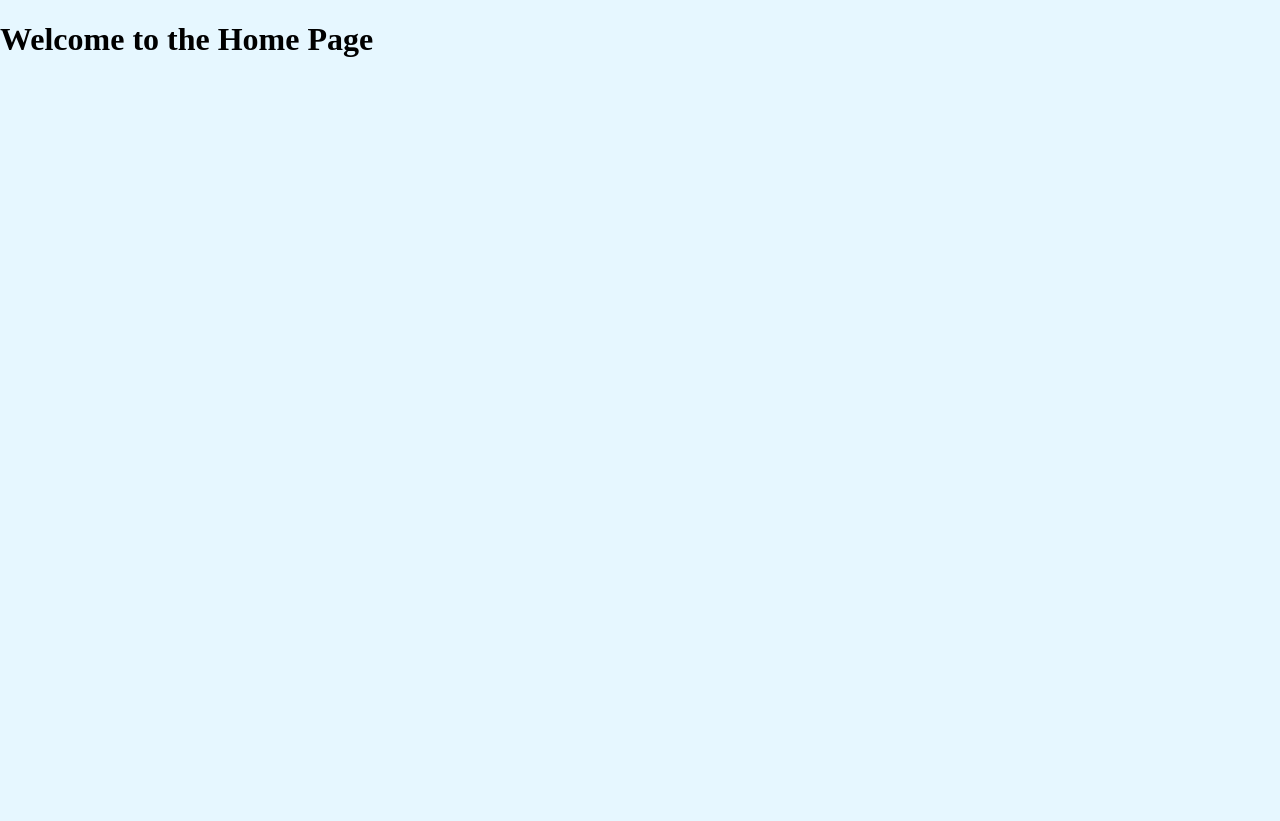
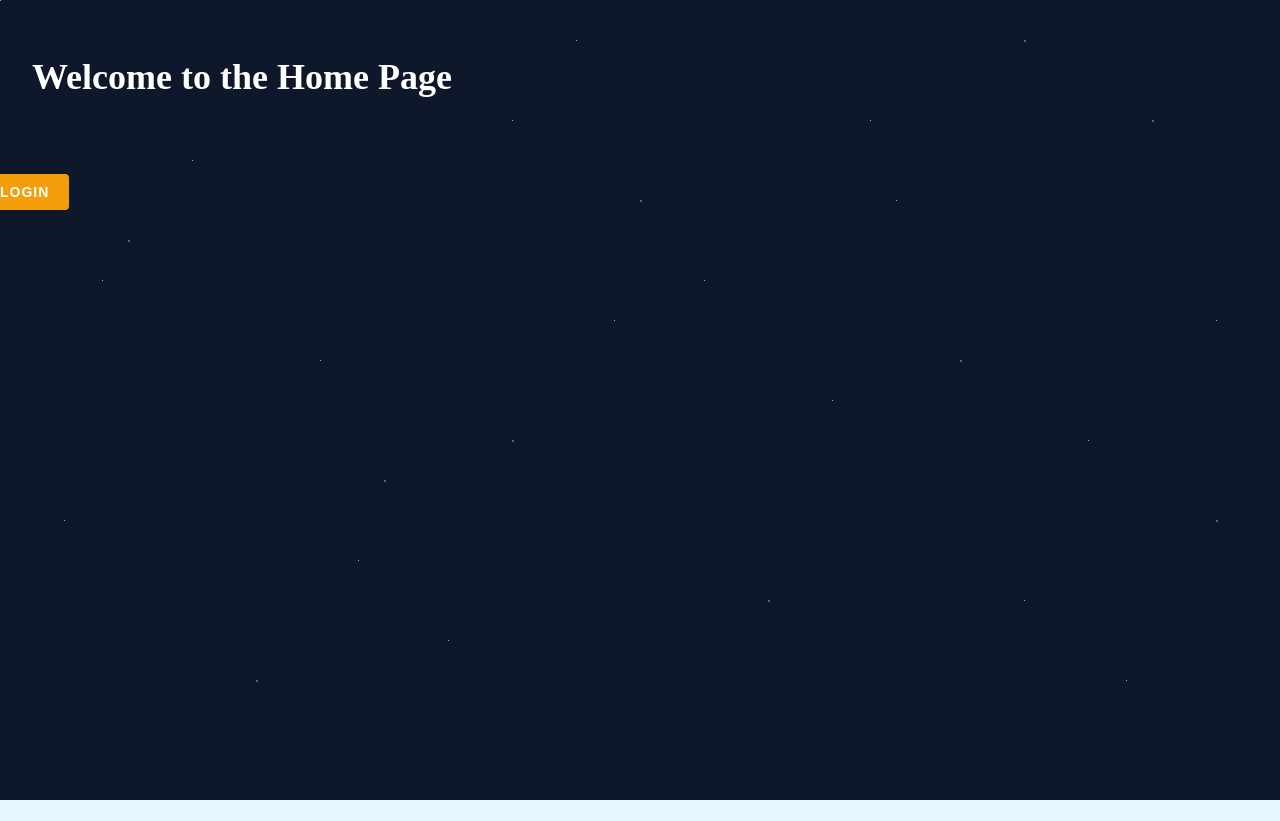
Before and after one commit to ThirdimpactDev/pixel-game, a React (Vite) app in the folder client/: page / in a window 1280 px wide. After the commit the page ends 800 px from the top, so only its background shows below. Built offline with nearby package versions, Linux system fonts and the light colour scheme.

Commit message:
backgroung home

```diff
--- a/client/src/App.js
+++ b/client/src/App.js
@@ -1,7 +1,7 @@
 import React from 'react';
 import { BrowserRouter as Router, Route, Routes } from 'react-router-dom';
-import Login from './pages/Login.jsx'; // Cambia a Login.jsx
-import Home from './pages/Home'; // Asegúrate de tener un componente Home
+import Login from './pages/Login.jsx'; // Asegúrate de que la ruta sea correcta
+import Home from './pages/Home.jsx'; // Asegúrate de que la ruta sea correcta
 
 const App = () => {
   return (
--- a/client/src/assets/Home.css
+++ b/client/src/assets/Home.css
@@ -0,0 +1,184 @@
+/* Estilos base */
+.star-background {
+  position: relative;
+  min-height: 100vh;
+  background-color: #0f172a;
+  overflow: hidden;
+}
+
+.stars-container {
+  position: absolute;
+  inset: 0;
+}
+
+.content {
+  position: relative;
+  z-index: 10;
+}
+
+.content h1 {
+  color: white;
+  font-size: 2.25rem;
+  font-weight: bold;
+  padding: 2rem;
+}
+
+/* Estilos de las estrellas estáticas */
+.stars-small {
+  position: absolute;
+  width: 1px;
+  height: 1px;
+  background-color: white;
+  animation: twinkle 3s infinite;
+  opacity: 0.7;
+}
+
+.stars-medium {
+  position: absolute;
+  width: 2px;
+  height: 2px;
+  background-color: white;
+  animation: twinkle-slow 4s infinite;
+  opacity: 0.9;
+}
+
+/* Estilos de las estrellas del mouse */
+.mouse-star {
+  position: absolute;
+  background-color: white;
+  pointer-events: none;
+}
+
+.star-small {
+  width: 1px;
+  height: 1px;
+}
+
+.star-medium {
+  width: 2px;
+  height: 2px;
+}
+
+.login-button {
+  position: fixed;
+  top: 20px;
+  right: 20px;
+  padding: 10px 20px;
+  background-color: #f59e0b;
+  color: white;
+  font-weight: bold;
+  border: none;
+  border-radius: 4px;
+  cursor: pointer;
+  z-index: 1000;
+  font-size: 14px;
+  text-transform: uppercase;
+  letter-spacing: 1px;
+  position: relative;
+  transition: all 0.3s ease;
+}
+
+.login-button:hover {
+  transform: translateY(1px);
+}
+
+.pixel-animation {
+  position: absolute;
+  inset: 0;
+  display: grid;
+  grid-template-columns: repeat(8, 1fr);
+  grid-template-rows: repeat(4, 1fr);
+  opacity: 0;
+  transition: opacity 0.2s ease;
+  pointer-events: none;
+}
+
+.login-button:hover .pixel-animation {
+  opacity: 1;
+}
+
+.pixel {
+  background-color: #b45309;
+  opacity: 0;
+  transform: scale(0.8);
+}
+
+.login-button:hover .pixel {
+  animation: pixelate 0.4s steps(1) forwards;
+}
+
+/* Animación pixel por pixel */
+@keyframes pixelate {
+  0% {
+    opacity: 0;
+    transform: scale(0.8);
+  }
+  50% {
+    opacity: 1;
+    transform: scale(1);
+  }
+  100% {
+    opacity: 1;
+    transform: scale(0.95);
+  }
+}
+
+/* Delays para los pixels en un patrón más ordenado desde la esquina */
+.pixel-animation .pixel:nth-child(1) { animation-delay: 0.05s; }
+.pixel-animation .pixel:nth-child(2) { animation-delay: 0.07s; }
+.pixel-animation .pixel:nth-child(3) { animation-delay: 0.09s; }
+.pixel-animation .pixel:nth-child(4) { animation-delay: 0.11s; }
+.pixel-animation .pixel:nth-child(5) { animation-delay: 0.13s; }
+.pixel-animation .pixel:nth-child(6) { animation-delay: 0.15s; }
+.pixel-animation .pixel:nth-child(7) { animation-delay: 0.17s; }
+.pixel-animation .pixel:nth-child(8) { animation-delay: 0.19s; }
+
+/* Animaciones existentes */
+@keyframes twinkle {
+  0%, 100% {
+    opacity: 0.7;
+  }
+  50% {
+    opacity: 0.2;
+  }
+}
+
+@keyframes twinkle-slow {
+  0%, 100% {
+    opacity: 0.9;
+  }
+  50% {
+    opacity: 0.3;
+  }
+}
+
+@keyframes floatUp1 {
+  0% {
+    transform: translate(0, 0) rotate(0deg);
+    opacity: 0.8;
+  }
+  100% {
+    transform: translate(-30px, -100px) rotate(-45deg);
+    opacity: 0;
+  }
+}
+
+@keyframes floatUp2 {
+  0% {
+    transform: translate(0, 0) rotate(0deg);
+    opacity: 0.8;
+  }
+  100% {
+    transform: translate(30px, -100px) rotate(45deg);
+    opacity: 0;
+  }
+}
+
+/* Variaciones de animación */
+.float-up-1 {
+  animation: floatUp1 1s forwards;
+}
+
+.float-up-2 {
+  animation: floatUp2 1s forwards;
+}
--- a/client/src/pages/Home.jsx
+++ b/client/src/pages/Home.jsx
@@ -1,8 +1,103 @@
-// src/pages/Home.jsx
-import React from 'react';
+import React, { useState } from 'react';
+import '../assets/Home.css';
 
 const Home = () => {
-  return <h1>Welcome to the Home Page</h1>;
+  const [mouseStars, setMouseStars] = useState([]);
+
+  const createStar = (e) => {
+    if (Math.random() > 0.15) {
+      return;
+    }
+
+    const rect = e.currentTarget.getBoundingClientRect();
+    const x = e.clientX - rect.left;
+    const y = e.clientY - rect.top;
+
+    const newStar = {
+      id: Date.now(),
+      x,
+      y,
+      size: Math.random() > 0.5 ? 1 : 2,
+      animation: Math.random() > 0.5 ? 'float-up-1' : 'float-up-2'
+    };
+
+    setMouseStars(prev => [...prev, newStar]);
+
+    setTimeout(() => {
+      setMouseStars(prev => prev.filter(star => star.id !== newStar.id));
+    }, 1000);
+  };
+
+  return (
+    <div
+      className="star-background"
+      onMouseMove={createStar}
+    >
+      {mouseStars.map(star => (
+        <div
+          key={star.id}
+          className={`mouse-star ${star.animation} ${star.size === 1 ? 'star-small' : 'star-medium'}`}
+          style={{
+            left: `${star.x}px`,
+            top: `${star.y}px`,
+          }}
+        />
+      ))}
+
+      <div className="stars-container">
+        {/* Todas las estrellas existentes se mantienen igual */}
+        {/* Primera capa de estrellas pequeñas */}
+        <div className="stars-small"></div>
+        <div className="stars-small" style={{left: '15%', top: '20%'}}></div>
+        <div className="stars-small" style={{left: '25%', top: '45%'}}></div>
+        <div className="stars-small" style={{left: '40%', top: '15%'}}></div>
+        <div className="stars-small" style={{left: '55%', top: '35%'}}></div>
+        <div className="stars-small" style={{left: '70%', top: '25%'}}></div>
+        <div className="stars-small" style={{left: '85%', top: '55%'}}></div>
+
+        {/* Segunda capa de estrellas pequeñas */}
+        <div className="stars-small" style={{left: '5%', top: '65%'}}></div>
+        <div className="stars-small" style={{left: '35%', top: '80%'}}></div>
+        <div className="stars-small" style={{left: '45%', top: '5%'}}></div>
+        <div className="stars-small" style={{left: '65%', top: '50%'}}></div>
+        <div className="stars-small" style={{left: '80%', top: '75%'}}></div>
+        <div className="stars-small" style={{left: '95%', top: '40%'}}></div>
+
+        {/* Tercera capa de estrellas pequeñas */}
+        <div className="stars-small" style={{left: '8%', top: '35%'}}></div>
+        <div className="stars-small" style={{left: '28%', top: '70%'}}></div>
+        <div className="stars-small" style={{left: '48%', top: '40%'}}></div>
+        <div className="stars-small" style={{left: '68%', top: '15%'}}></div>
+        <div className="stars-small" style={{left: '88%', top: '85%'}}></div>
+
+        {/* Estrellas medianas */}
+        <div className="stars-medium" style={{left: '10%', top: '30%'}}></div>
+        <div className="stars-medium" style={{left: '30%', top: '60%'}}></div>
+        <div className="stars-medium" style={{left: '50%', top: '25%'}}></div>
+        <div className="stars-medium" style={{left: '75%', top: '45%'}}></div>
+        <div className="stars-medium" style={{left: '90%', top: '15%'}}></div>
+        <div className="stars-medium" style={{left: '20%', top: '85%'}}></div>
+        <div className="stars-medium" style={{left: '40%', top: '55%'}}></div>
+        <div className="stars-medium" style={{left: '60%', top: '75%'}}></div>
+        <div className="stars-medium" style={{left: '80%', top: '5%'}}></div>
+        <div className="stars-medium" style={{left: '95%', top: '65%'}}></div>
+      </div>
+
+      <div className="content">
+        <h1>Welcome to the Home Page</h1>
+      </div>
+
+      {/* Botón de login en la esquina superior derecha */}
+      <button className="login-button">
+        Login
+        <div className="pixel-animation">
+          {[...Array(32)].map((_, index) => (
+            <div key={index} className="pixel" />
+          ))}
+        </div>
+      </button>
+    </div>
+  );
 };
 
 export default Home;
```
